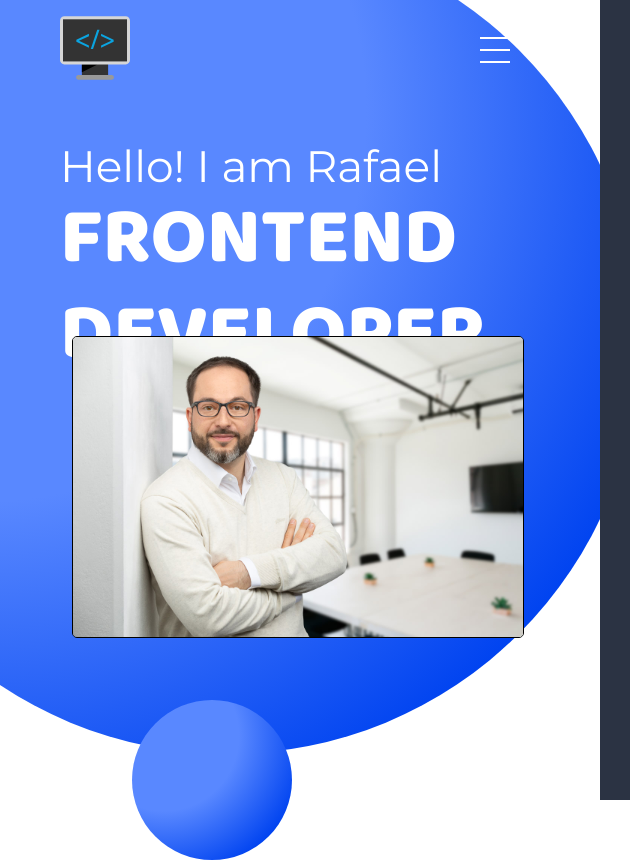
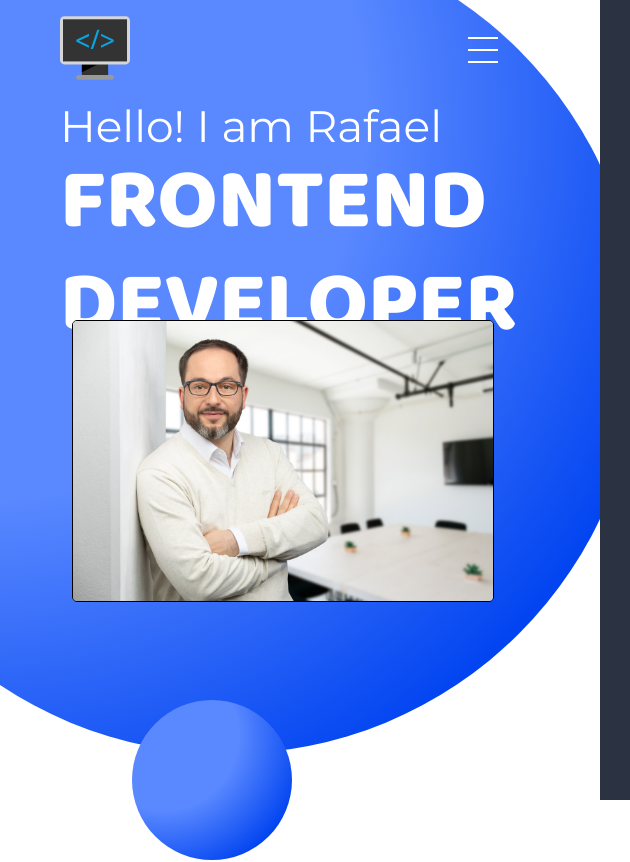
Before and after one commit to Rafael-Go7/Rafael-Go7_Portfolio, an Angular app: page / in a window 600 px wide. Shown: the top 862 px of the page, 630 px wide, since content can reach past the window. Built offline with nearby package versions, Linux system fonts and the light colour scheme.

Commit message:
FrontPage + Header Foto final - Responsive CSS preFinal2

```diff
--- a/src/app/0_header/header.component.scss
+++ b/src/app/0_header/header.component.scss
@@ -1,6 +1,5 @@
 header {
     height: 100px;
-    // min-width: 80vw;
     width: 80%;
     margin-left: 10%;
     margin-right: 10%;
@@ -181,7 +180,7 @@ header {
 }
 
 
-@media screen and (min-width: 747px) and (max-width: 1140px){
+@media screen and (min-width: 716px) and (max-width: 1140px){
 
     header {
         width: 87%;
@@ -191,21 +190,11 @@ header {
 }
 
 
-// @media screen and (min-width: 631px) and (max-width: 712px) {
-
-//     header{
-//         width: 90%;
-//         margin-right: 5%;
-//         margin-left: 5%;
-//     }
-// }
-
-
-@media screen and (min-width: 420px) and (max-width: 746px) {
+@media screen and (min-width: 420px) and (max-width: 715px) {
 
     header{
-        width: 80%;
-        margin-right: 15%;
+        width: 78%;
+        margin-right: 17%;
         margin-left: 5%;
 
         a{
--- a/src/app/1_front-page/front-page.component.scss
+++ b/src/app/1_front-page/front-page.component.scss
@@ -10,8 +10,7 @@
     z-index: 0;
 
     background-image: url("/assets/img/bubble_blue_big_front.svg");
-    // background-size: 50vw;
-    background-size: 70vh;
+    background-size: 50vw;
     background-repeat: no-repeat;
     background-position-x: 0px;
     background-position-y: top;
@@ -19,7 +18,8 @@
 }
 
 .welcome {
-    margin-top: 150px;
+    margin-top: 180px;
+    margin-right: -5%;
     display: flex;
     flex-direction: column;
 
@@ -43,7 +43,6 @@
         font-weight: 400;
         font-style: normal;
         font-size: 128px;
-        // font-size: clamp(48px, 7.5vw, 128px);
         line-height: 120%;
         color:#5988FF;
     }
@@ -52,14 +51,14 @@
 
 .welcomePhoto {
     position: relative;
-    margin-left: 8%;
+    margin-left: 3%;
     bottom: 0;
     z-index: 3;
 
     img {
         position: absolute;
-        bottom: 40%;
-        height: 30vh;
+        bottom: 30%;
+        width: 40vw;
         border: 1px solid black;
         border-radius: 5px;
     }
@@ -93,7 +92,7 @@
     justify-content: space-between;
     position: absolute;
     bottom: 0;
-    right: 10%;
+    right: 0;
 }
 
 .digitalLinks {
@@ -150,18 +149,15 @@
 @media screen and (min-width: 1519px) and (max-width: 1600px) {
 
     .welcome {
-
         h1{
             font-size: 112px;
             line-height: 100%;
         }
 
-
         p {
             font-size: 64px;
             line-height: 100%;
         }
-
     }
 
 }
@@ -197,13 +193,14 @@
 
     .frontBoxMajor{
         margin-right: 2%;
+        background-size: 55vw;
     }
 
     .welcome {
         padding-right: 2%;
+        margin-right: 0;
 
         h1{
-            // font-size: clamp(48px, 7.5vw, 128px);
             font-size: 96px;
             line-height: 100%;
         }
@@ -231,7 +228,6 @@
         position: absolute;
         left: 0;
         padding-left: 10%;
-        // z-index: 3;
 
         h1{
             font-size: 100px;
@@ -249,13 +245,9 @@
         margin-left: 12%;
 
         img{
-            bottom: 23%;
+            bottom: 20%;
         }
     }
-
-    // .toolsBottom a:hover img{
-    //     filter: invert(54%) sepia(99%) saturate(674%) hue-rotate(165deg) brightness(92%) contrast(93%);
-    // }
 
     .rightBottomCorner {
         right: 2%;
@@ -278,7 +270,6 @@
         position: absolute;
         left: 0;
         padding-left: 10%;
-        // z-index: 3;
 
         h1{
             font-size: 100px;
@@ -321,7 +312,7 @@
 }
 
 
-@media screen and (min-width: 821px) and (max-width: 1020px) {
+@media screen and (min-width: 870px) and (max-width: 1020px) {
     .frontBoxMajor{
         margin-right: 0;
         background-size:  95%;
@@ -332,7 +323,6 @@
         position: absolute;
         left: 0;
         padding-left: 10%;
-        // z-index: 3;
 
         h1{
             font-size: 100px;
@@ -351,7 +341,8 @@
         margin-left: 12%;
 
         img{
-            bottom: 23%;
+            width: 60vw;
+            bottom: 15vh;
         }
     }
 
@@ -369,19 +360,18 @@
 }
 
 
-@media screen and (min-width: 726px) and (max-width: 833px) {
+@media screen and (min-width: 735px) and (max-width: 869px) {
     .frontBoxMajor{
         margin-right: 0;
-        background-size: 75vh;
-
+        background-size: 105%;
     }
 
     .welcome {
         margin-top: 100px;
+        margin-right: 0;
         position: absolute;
         left: 0;
         padding-left: 10%;
-        // z-index: 3;
 
         h1{
             font-size: 100px;
@@ -399,7 +389,8 @@
         margin-left: 12%;
 
         img{
-            bottom: 23%;
+            width: 65vw;
+            bottom: 18vh;
 
         }
     }
@@ -418,29 +409,26 @@
 }
 
 
-@media screen and (min-width: 545px) and (max-width: 725px) {
+@media screen and (min-width: 545px) and (max-width: 734px) {
     .frontBoxMajor{
         margin-right: 0;
         background-size: 80vh;
-        // background-position-y: 75%;
     }
 
     .welcome {
-        margin-top: 140px;
+        margin-top: 100px;
         position: absolute;
         left: 0;
         padding-left: 10%;
-        // z-index: 3;
 
         h1{
-            font-size: 80px;
+            font-size: 86px;
             color:White;
         }
 
         p {
-            font-size: 44px;
+            font-size: clamp(24px, 7.5vw, 44px);
             color: white;
-            word-break: keep-all;
         }
     }
 
@@ -448,9 +436,9 @@
         margin-left: 12%;
 
         img{
-            top: 42%;
+            top: 40%;
             height: auto;
-            width: 75vw;
+            width: 70vw;
         }
     }
 
@@ -475,14 +463,13 @@
     }
 
     .welcome {
-        margin-top: 200px;
+        margin-top: 100px;
         position: absolute;
         left: 0;
         padding-left: 10%;
 
         h1{
             font-size: clamp(48px, 15.5vw, 128px);
-            // font-size: 60px;
             color:White;
         }
 
@@ -497,12 +484,11 @@
 
         img{
 
-            top: 45%;
+            top: 40%;
             height: auto;
             width: 80vw;
         }
     }
-
 
     .scroll {
        display: none;
@@ -536,7 +522,6 @@
         }
 
         p {
-            // font-size: 44px;
             font-size: clamp(24px, 7.5vw, 44px);
             color: white;
             word-break: keep-all;
--- a/src/app/4_portfolio/portfolio.component.scss
+++ b/src/app/4_portfolio/portfolio.component.scss
@@ -60,11 +60,12 @@
 }
 
 .Project{
-    margin-bottom: 80px;
     display: flex;
     justify-content: space-evenly;
     // height: 400px;
     width: 100%;
+    margin-bottom: 70px;
+    padding-bottom: 10px;
     overflow-x: hidden;     // we apply this attribute always to the superior div. In this case we want to prevent AOS effects creating margins during responsive design resolutions. There is another "overflow-x:hidden" attribute in the styles.scss. Only if both files have the same attribute the AOS effects do not create margins during responsive Design resloutions.
 
     h3{
```
